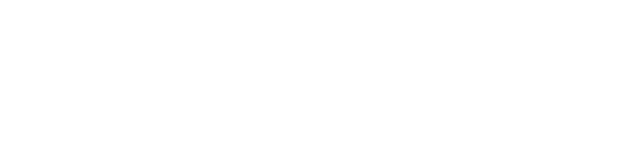
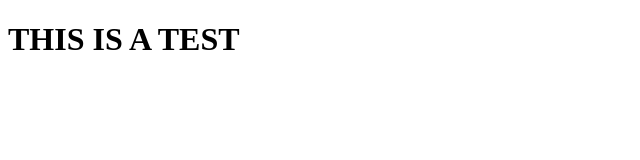
Before and after one commit to tylerwdev/tw-portfolio, a plain HTML site: page index.html in a window 1280 px wide. Shown: the whole page, without its empty margins (0-640 px from the left). Drawn offline with Linux system fonts and the light colour scheme.

Commit message:
added H1 text to index for test

```diff
--- a/index.html
+++ b/index.html
@@ -1,10 +1,10 @@
 <!DOCTYPE html>
 <html lang="en">
-<head>
-    <meta charset="UTF-8">
+  <head>
+    <meta charset="UTF-8" />
     <title>Title</title>
-</head>
-<body>
-
-</body>
+  </head>
+  <body>
+    <h1>THIS IS A TEST</h1>
+  </body>
 </html>
```
